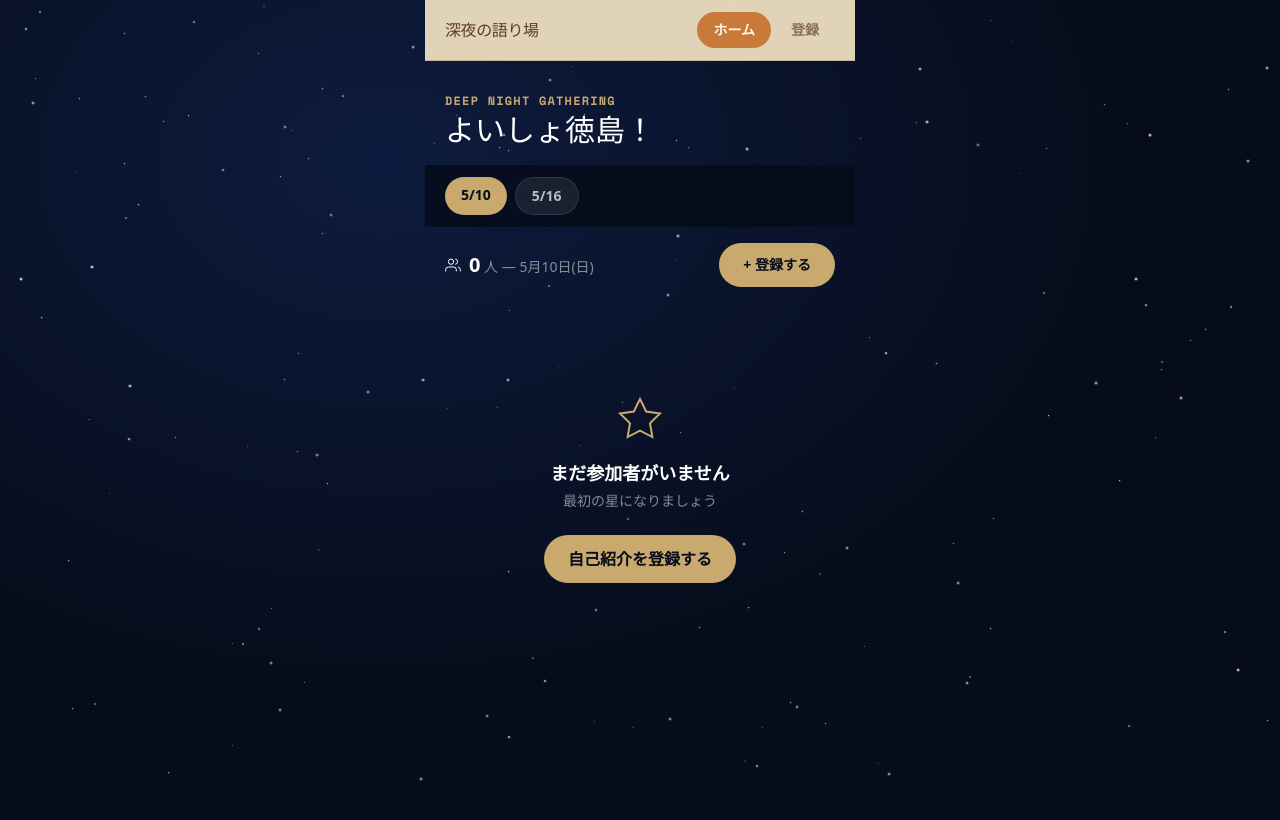
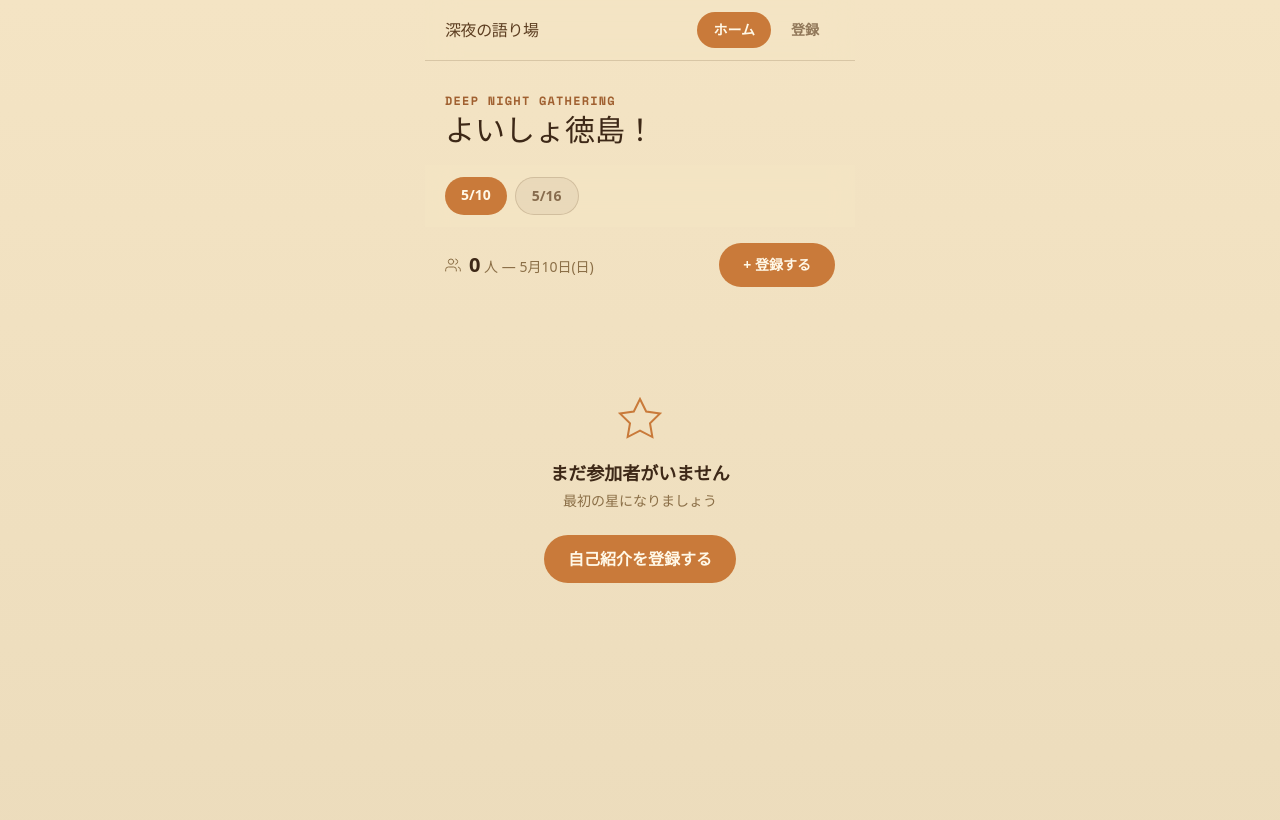
Before and after one commit to HarutaKosukegawa/nighttalkapp, a Next.js app: page /events/2026-05-10 in a window 1280 px wide. Shown: the top 820 px of the page. Built offline with nearby package versions, Linux system fonts and the light colour scheme; no server answers; the database is empty; a web font is replaced by a local one.

Commit message:
Add event themes and update5/10ページにポスター色（クリーム）テーマを適用。body背景と星空をテーマごとに切り替え、ヘッダー・タブ・ボタン色も一括調整 styles for events page

```diff
--- a/app/events/[date]/page.tsx
+++ b/app/events/[date]/page.tsx
@@ -15,6 +15,37 @@ const EVENT_TITLES: Record<string, string> = {
   '2026-05-10': 'よいしょ徳島！',
 }
 const DEFAULT_TITLE = '深夜の語り場'
+
+// 日付ごとのテーマ（背景とテキスト色の全体調整）
+type EventTheme = {
+  bodyBg: string         // body の背景（CSS 上書き）
+  text: string           // メインテキスト色
+  textMuted: string      // サブテキスト色
+  brand: string          // "DEEP NIGHT GATHERING" ラベル色
+  accent: string         // タブアクティブ・ボタン背景色
+  accentText: string     // アクセント上のテキスト色
+  panelBg: string        // 日付タブバー背景
+  inactiveTabBg: string
+  inactiveTabText: string
+  tabBorder: string
+  starsHidden: boolean
+}
+
+const EVENT_THEMES: Record<string, EventTheme> = {
+  '2026-05-10': {
+    bodyBg: 'linear-gradient(180deg, #F4E4C4 0%, #ECDCBC 100%)',
+    text: '#3D2817',
+    textMuted: '#8B6F47',
+    brand: '#A06030',
+    accent: '#C97A3A',
+    accentText: '#FFF8E7',
+    panelBg: 'rgba(244,228,196,0.85)',
+    inactiveTabBg: 'rgba(92,61,32,0.06)',
+    inactiveTabText: 'rgba(92,61,32,0.7)',
+    tabBorder: 'rgba(92,61,32,0.18)',
+    starsHidden: true,
+  },
+}
 
 async function getEventDates(): Promise<string[]> {
   const { data } = await supabase
@@ -64,20 +95,41 @@ export default async function EventDatePage({
   )
 
   const eventTitle = EVENT_TITLES[date] ?? DEFAULT_TITLE
+  const theme = EVENT_THEMES[date] ?? null
+
+  // テーマ適用時のカラー、未適用時は既存の夜空テーマ
+  const textColor = theme?.text ?? 'white'
+  const mutedColor = theme?.textMuted ?? 'var(--text-muted)'
+  const brandColor = theme?.brand ?? 'var(--gold)'
+  const accentBg = theme?.accent ?? 'var(--gold)'
+  const accentText = theme?.accentText ?? '#060c1a'
+  const panelBg = theme?.panelBg ?? 'rgba(6,12,26,0.85)'
+  const inactiveTabBg = theme?.inactiveTabBg ?? 'rgba(255,255,255,0.08)'
+  const inactiveTabText = theme?.inactiveTabText ?? 'rgba(255,255,255,0.7)'
+  const tabBorder = theme?.tabBorder ?? 'rgba(255,255,255,0.1)'
 
   return (
     <div className="min-h-screen pb-28">
+      {/* テーマごとのグローバルスタイル上書き（body背景・星空を切り替え） */}
+      {theme && (
+        <style
+          dangerouslySetInnerHTML={{
+            __html: `body { background: ${theme.bodyBg} !important; } ${theme.starsHidden ? '.star-field, .shooting-star { display: none !important; }' : ''}`,
+          }}
+        />
+      )}
+
       {/* ヘッダー */}
       <div className="px-5 pt-8 pb-4">
         <p
           className="text-xs font-bold tracking-widest mb-1"
-          style={{ color: 'var(--gold)', fontFamily: 'var(--font-space-mono)' }}
+          style={{ color: brandColor, fontFamily: 'var(--font-space-mono)' }}
         >
           DEEP NIGHT GATHERING
         </p>
         <h1
           className="text-3xl"
-          style={{ color: 'white', fontFamily: 'var(--font-brand)' }}
+          style={{ color: textColor, fontFamily: 'var(--font-brand)' }}
         >
           {eventTitle}
         </h1>
@@ -87,7 +139,7 @@ export default async function EventDatePage({
       <div
         className="sticky top-0 z-10 px-5 py-3 flex gap-2 overflow-x-auto"
         style={{
-          background: 'rgba(6,12,26,0.85)',
+          background: panelBg,
           backdropFilter: 'blur(12px)',
           scrollbarWidth: 'none',
         }}
@@ -101,16 +153,16 @@ export default async function EventDatePage({
               href={`/events/${d}`}
               className="flex-shrink-0 px-4 py-2 rounded-full text-sm font-bold transition-all"
               style={{
-                background: isActive ? 'var(--gold)' : 'rgba(255,255,255,0.08)',
-                color: isActive ? '#060c1a' : 'rgba(255,255,255,0.7)',
-                border: isActive ? 'none' : '1px solid rgba(255,255,255,0.1)',
+                background: isActive ? accentBg : inactiveTabBg,
+                color: isActive ? accentText : inactiveTabText,
+                border: isActive ? 'none' : `1px solid ${tabBorder}`,
               }}
             >
               {formatTab(d)}
               {isToday && (
                 <span
                   className="ml-1 text-xs"
-                  style={{ color: isActive ? '#060c1a' : 'var(--gold)' }}
+                  style={{ color: isActive ? accentText : accentBg }}
                 >
                   今日
                 </span>
@@ -122,18 +174,19 @@ export default async function EventDatePage({
 
       {/* 参加者数 + ボタン */}
       <div className="px-5 pt-4 pb-3 flex items-center justify-between">
-        <div className="flex items-center gap-2">
+        <div className="flex items-center gap-2" style={{ color: mutedColor }}>
           <UsersIcon size={16} />
-          <p className="text-sm" style={{ color: 'var(--text-muted)' }}>
-            <span className="font-bold text-xl" style={{ color: 'white' }}>
+          <p className="text-sm">
+            <span className="font-bold text-xl" style={{ color: textColor }}>
               {participants.length}
-            </span>{' '}
-            人 — {formatHeader(date)}
+            </span>
+            {' '}人 — {formatHeader(date)}
           </p>
         </div>
         <Link
           href={`/register?event=${date}`}
           className="btn-primary text-sm py-2 px-4 inline-block"
+          style={theme ? { background: accentBg, color: accentText } : undefined}
         >
           + 登録する
         </Link>
@@ -142,7 +195,7 @@ export default async function EventDatePage({
       {/* 参加者一覧 */}
       {participants.length === 0 ? (
         <div className="flex flex-col items-center justify-center py-24 px-5 text-center">
-          <div className="mb-4" style={{ color: 'var(--gold)' }}>
+          <div className="mb-4" style={{ color: accentBg }}>
             <svg
               width="48"
               height="48"
@@ -155,13 +208,17 @@ export default async function EventDatePage({
               <polygon points="12 2 15.09 8.26 22 9.27 17 14.14 18.18 21.02 12 17.77 5.82 21.02 7 14.14 2 9.27 8.91 8.26 12 2" />
             </svg>
           </div>
-          <p className="font-bold text-lg" style={{ color: 'white' }}>
+          <p className="font-bold text-lg" style={{ color: textColor }}>
             まだ参加者がいません
           </p>
-          <p className="text-sm mt-1 mb-6" style={{ color: 'var(--text-muted)' }}>
+          <p className="text-sm mt-1 mb-6" style={{ color: mutedColor }}>
             最初の星になりましょう
           </p>
-          <Link href={`/register?event=${date}`} className="btn-primary">
+          <Link
+            href={`/register?event=${date}`}
+            className="btn-primary"
+            style={theme ? { background: accentBg, color: accentText } : undefined}
+          >
             自己紹介を登録する
           </Link>
         </div>
```
